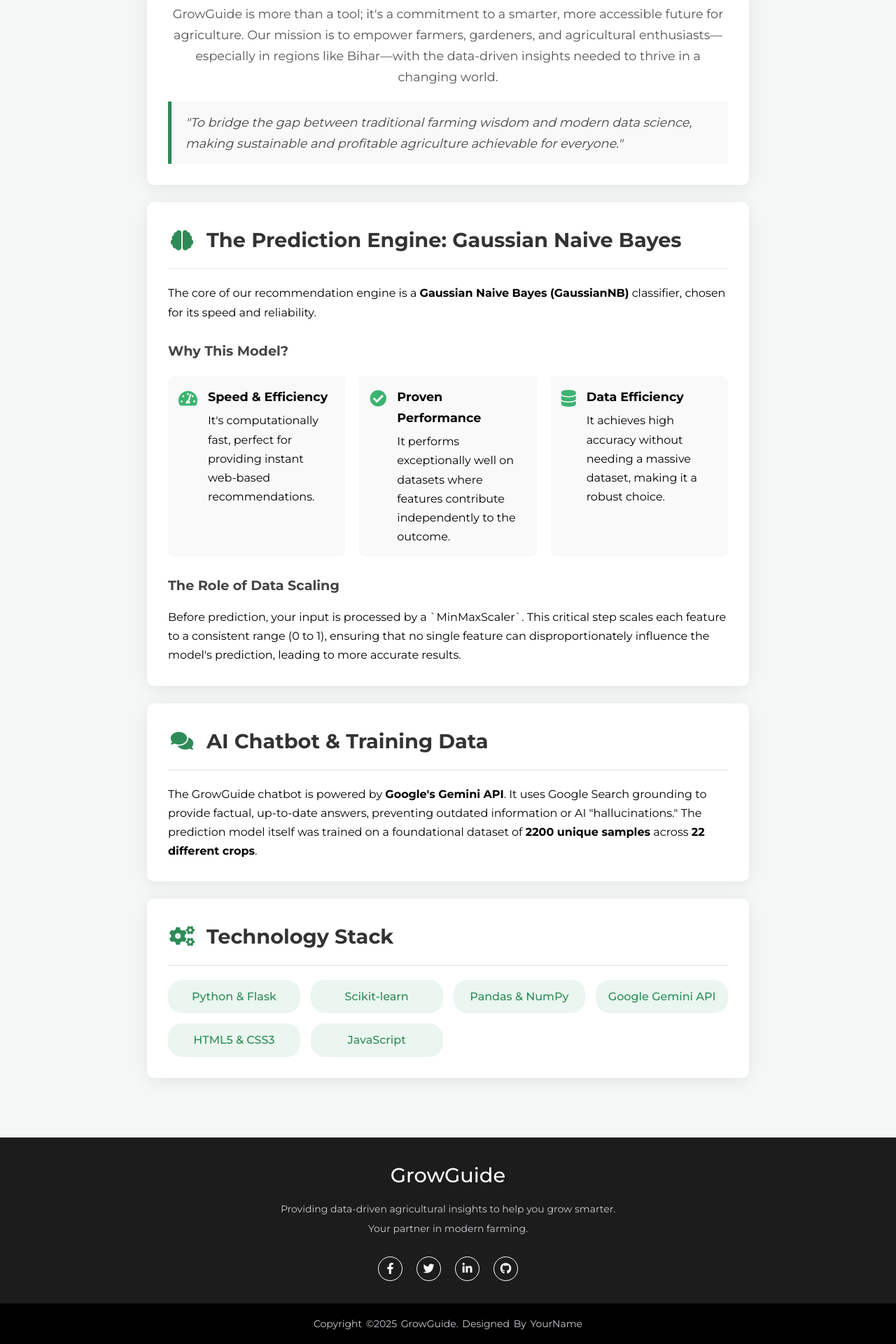
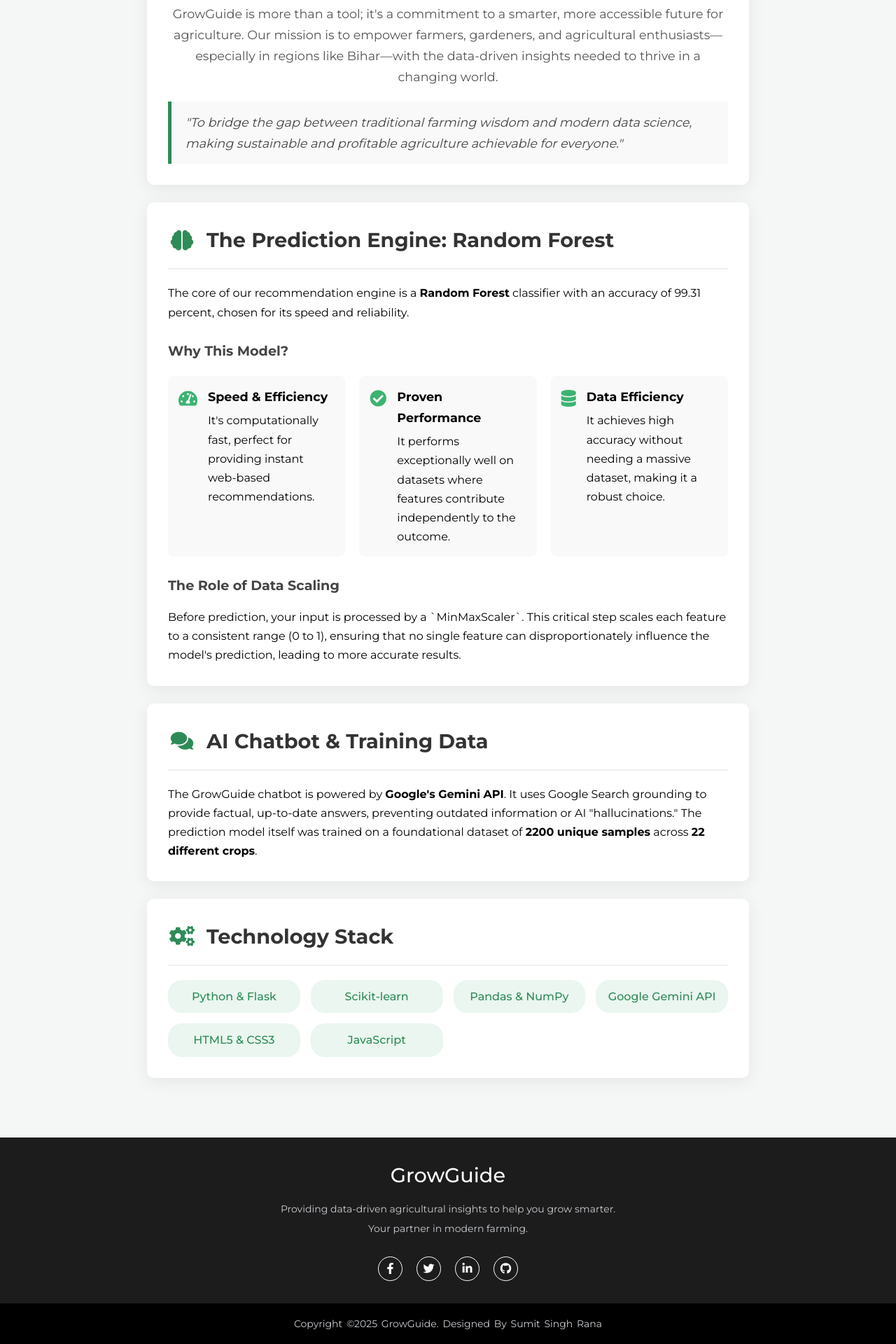
Before and after one commit to SS-Rana/Grow-Guide, a Flask app: page /about in a window 1280 px wide. Shown: the part 322-2242 px from the top of the page at 70% size. Run offline with Flask 3, Linux system fonts and the light colour scheme.

Commit message:
Refactor crop selection logic, update API key, change prediction model description, and modify footer copyright notice

```diff
--- a/app.py
+++ b/app.py
@@ -53,10 +53,21 @@
 
     if request.method == 'POST':
         selected_crop = request.form.get('crop_name')
-    elif last_input and all_crops:
-        selected_crop = all_crops[0] # Default to the first crop if last_input exists
-    elif not last_input and all_crops: # If no last_input, but we have crops, default to the first one
-        selected_crop = all_crops[0]
+    elif last_input:
+        # If last_input exists, and we are on a GET request, try to set a default selected_crop.
+        # We prioritize a previously selected crop (if available from a POST request),
+        # then a non-predicted crop, then any crop from the list.
+        if all_crops:
+            # If a last_prediction exists, try to find a different crop from the list to display
+            if last_prediction and len(all_crops) > 1:
+                for crop in all_crops:
+                    if crop != last_prediction:
+                        selected_crop = crop
+                        break
+            # If no last_prediction, or only one crop (which might be the predicted one),
+            # default to the first available crop.
+            if not selected_crop:
+                selected_crop = all_crops[0]
 
     if selected_crop and last_input:
         ideal_conditions = IDEAL_CROP_CONDITIONS.get(selected_crop)
--- a/ml_logic/crop_data.py
+++ b/ml_logic/crop_data.py
@@ -1,4 +1,4 @@
-# This file was auto-generated by convert_csv.py
+
 IDEAL_CROP_CONDITIONS = {
     "rice": {
         "N": [69.0, 91.0],
--- a/templates/about.html
+++ b/templates/about.html
@@ -23,9 +23,9 @@
     <div class="info-card">
         <div class="card-title">
             <i class="fas fa-brain"></i>
-            <h2>The Prediction Engine: Gaussian Naive Bayes</h2>
+            <h2>The Prediction Engine: Random Forest</h2>
         </div>
-        <p>The core of our recommendation engine is a <strong>Gaussian Naive Bayes (GaussianNB)</strong> classifier, chosen for its speed and reliability.</p>
+        <p>The core of our recommendation engine is a <strong>Random Forest</strong> classifier with an accuracy of 99.31 percent, chosen for its speed and reliability.</p>
 
         <h3>Why This Model?</h3>
         <div class="details-grid">
--- a/templates/base.html
+++ b/templates/base.html
@@ -48,7 +48,7 @@
     </div>
     <div class="footer-bottom">
         <!-- Corrected copyright notice -->
-        <p>copyright &copy;2025 GrowGuide. designed by <span>YourName</span></p>
+        <p>copyright &copy;2025 GrowGuide. designed by <span>Sumit Singh Rana</span></p>
     </div>
   </footer>
 
```
Also changed, not shown: static/js/predict.js (+18 -1 lines), 1 other file.
